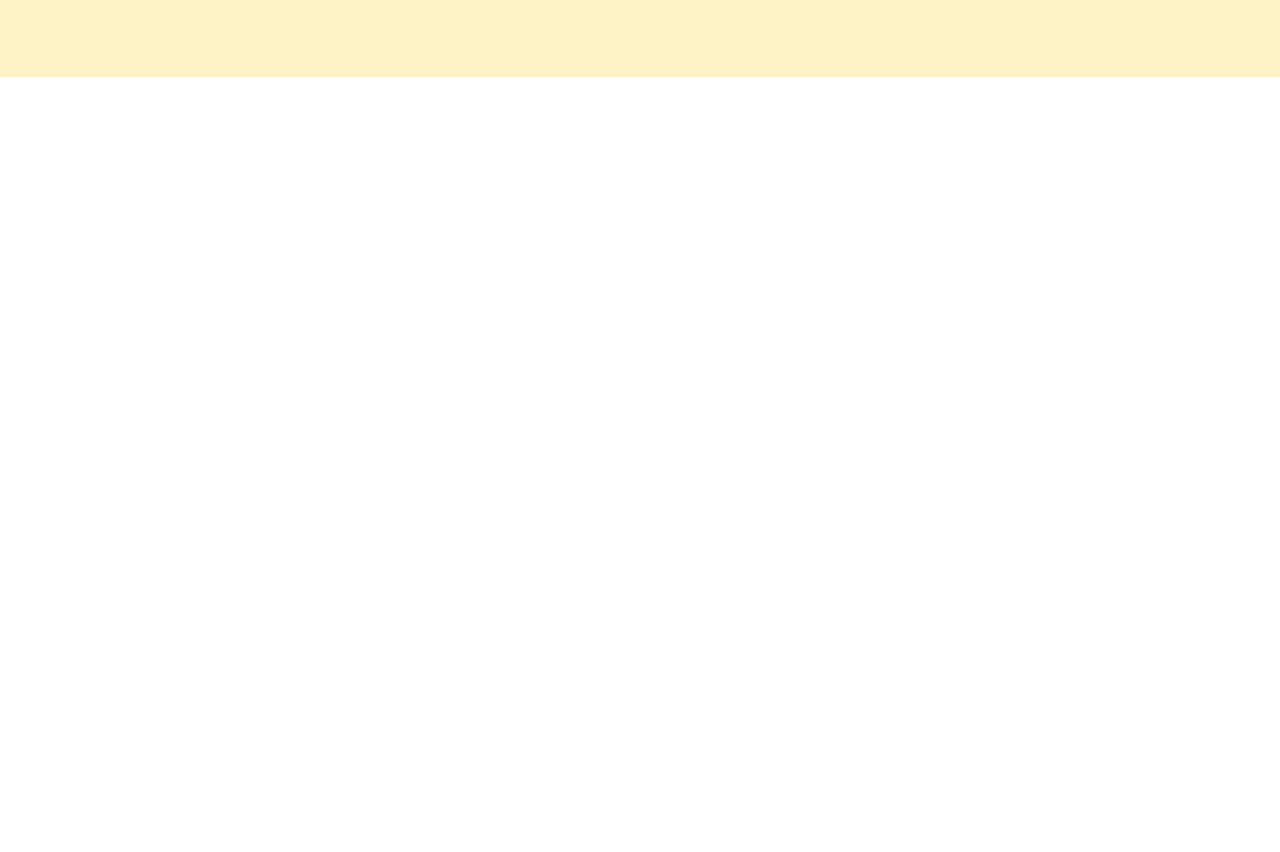
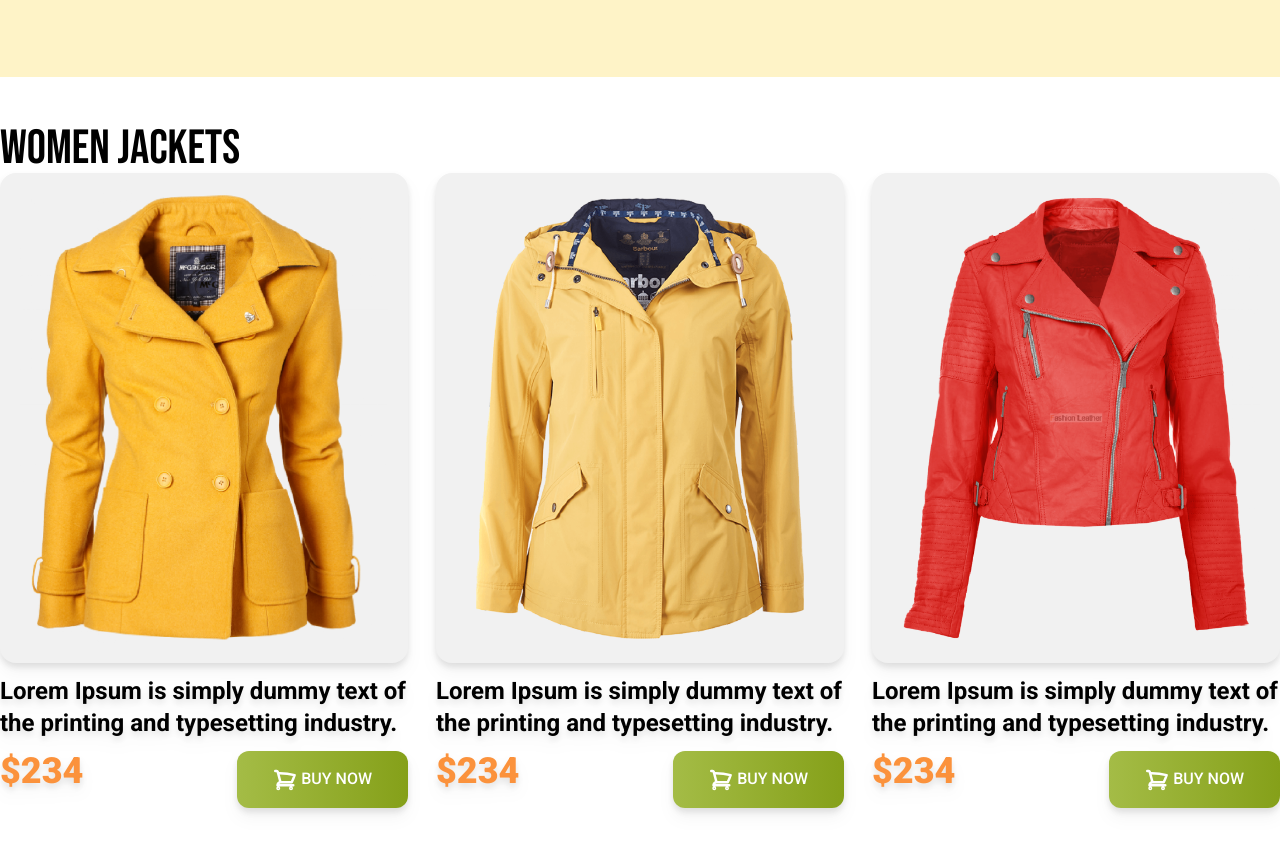
Before and after one commit to Shafaet1074/New_Responsive_Fashion_website, a plain HTML site: page index.html in a window 1280 px wide. Shown: the part 570-1422 px from the top of the page. Before the commit the page ends 800 px from the top, so only its background shows below. Drawn offline with nearby package versions, Linux system fonts and the light colour scheme.

Commit message:
50% responsive done

```diff
--- a/index.html
+++ b/index.html
@@ -5,15 +5,22 @@
   <meta name="viewport" content="width=device-width, initial-scale=1.0">
   <title>Responsive Fashion Website</title>
   <script src="https://cdn.tailwindcss.com"></script>
+  <!-- Google Fonts -->
   <link rel="preconnect" href="https://fonts.googleapis.com">
-<link rel="preconnect" href="https://fonts.gstatic.com" crossorigin>
-<link href="https://fonts.googleapis.com/css2?family=Bebas+Neue&display=swap" rel="stylesheet">
+  <link rel="preconnect" href="https://fonts.gstatic.com" crossorigin>
+  <link href="https://fonts.googleapis.com/css2?family=Bebas+Neue&family=Roboto:wght@400;500;700;900&display=swap" rel="stylesheet">
 <style>
   .font-bebas{
     font-family: 'Bebas Neue' , sans-serif;
   }
+  .font-roboto{
+    font-family: 'Roboto', sans-serif;
+  }
 </style>
+
+
 </head>
+
 <body>
   <header class="bg-amber-100 md:px-32 px-4 py-20">
     <!-- Nav Section -->
@@ -39,8 +46,73 @@
 
   </header>
 
-  <main>
+  <main class="max-w-7xl mx-auto">
 
+    <!-- Women Jackets -->
+     <section class="py-12">
+      <h3 class="text-5xl font-bebas">Women Jackets</h3>
+      <!-- Jackets Container -->
+      <div class=" grid grid-cols-1  md:grid-cols-2  lg:grid-cols-3 gap-7 font-roboto">
+        <!-- jackets 1 -->
+      <div class="space-y-3 drop-shadow-lg">
+        <div class="bg-[#F1F1F1] p-5 rounded-2xl">
+          <img src="images/jacket-1.png" alt="">
+        </div>
+        <h4 class="text-2xl font-bold">Lorem Ipsum is simply dummy text of the printing and typesetting industry. </h4>
+
+        <div class="flex justify-between">
+        <h3 class="text-4xl font-black text-orange-400">$234</h3>
+        <button class="py-4 px-9 bg-gradient-to-r from-[#A4BC46] to-[#85A019] rounded-xl uppercase text-white font-medium" >
+          <svg xmlns="http://www.w3.org/2000/svg" fill="none" viewBox="0 0 24 24" stroke-width="2.5" stroke="currentColor" class="w-6 h-6 inline">
+            <path stroke-linecap="round" stroke-linejoin="round" d="M2.25 3h1.386c.51 0 .955.343 1.087.835l.383 1.437M7.5 14.25a3 3 0 0 0-3 3h15.75m-12.75-3h11.218c1.121-2.3 2.1-4.684 2.924-7.138a60.114 60.114 0 0 0-16.536-1.84M7.5 14.25 5.106 5.272M6 20.25a.75.75 0 1 1-1.5 0 .75.75 0 0 1 1.5 0Zm12.75 0a.75.75 0 1 1-1.5 0 .75.75 0 0 1 1.5 0Z" />
+          </svg>
+          BUY NOW</button>
+
+       </div>
+
+      </div>
+
+             <!-- jackets 2 -->
+             <div class="space-y-3 drop-shadow-lg">
+              <div class="bg-[#F1F1F1] p-5 rounded-2xl">
+                <img src="images/jacket-2.png" alt="">
+              </div>
+              <h4 class="text-2xl font-bold">Lorem Ipsum is simply dummy text of the printing and typesetting industry. </h4>
+
+              <div class="flex justify-between">
+              <h3 class="text-4xl font-black text-orange-400">$234</h3>
+              <button class="py-4 px-9 bg-gradient-to-r from-[#A4BC46] to-[#85A019] rounded-xl uppercase text-white font-medium" >
+                <svg xmlns="http://www.w3.org/2000/svg" fill="none" viewBox="0 0 24 24" stroke-width="2.5" stroke="currentColor" class="w-6 h-6 inline">
+                  <path stroke-linecap="round" stroke-linejoin="round" d="M2.25 3h1.386c.51 0 .955.343 1.087.835l.383 1.437M7.5 14.25a3 3 0 0 0-3 3h15.75m-12.75-3h11.218c1.121-2.3 2.1-4.684 2.924-7.138a60.114 60.114 0 0 0-16.536-1.84M7.5 14.25 5.106 5.272M6 20.25a.75.75 0 1 1-1.5 0 .75.75 0 0 1 1.5 0Zm12.75 0a.75.75 0 1 1-1.5 0 .75.75 0 0 1 1.5 0Z" />
+                </svg>
+                BUY NOW</button>
+
+             </div>
+
+            </div>
+
+                   <!-- jackets 3 -->
+      <div class="space-y-3 drop-shadow-lg">
+        <div class="bg-[#F1F1F1] p-5 rounded-2xl">
+          <img src="images/jacket-3.png" alt="">
+        </div>
+        <h4 class="text-2xl font-bold">Lorem Ipsum is simply dummy text of the printing and typesetting industry. </h4>
+
+        <div class="flex justify-between">
+        <h3 class="text-4xl font-black text-orange-400">$234</h3>
+        <button class="py-4 px-9 bg-gradient-to-r from-[#A4BC46] to-[#85A019] rounded-xl uppercase text-white font-medium" >
+          <svg xmlns="http://www.w3.org/2000/svg" fill="none" viewBox="0 0 24 24" stroke-width="2.5" stroke="currentColor" class="w-6 h-6 inline">
+            <path stroke-linecap="round" stroke-linejoin="round" d="M2.25 3h1.386c.51 0 .955.343 1.087.835l.383 1.437M7.5 14.25a3 3 0 0 0-3 3h15.75m-12.75-3h11.218c1.121-2.3 2.1-4.684 2.924-7.138a60.114 60.114 0 0 0-16.536-1.84M7.5 14.25 5.106 5.272M6 20.25a.75.75 0 1 1-1.5 0 .75.75 0 0 1 1.5 0Zm12.75 0a.75.75 0 1 1-1.5 0 .75.75 0 0 1 1.5 0Z" />
+          </svg>
+          BUY NOW</button>
+
+       </div>
+
+      </div>
+
+      </div>
+
+     </section>
   </main>
 
   <footer>
```
